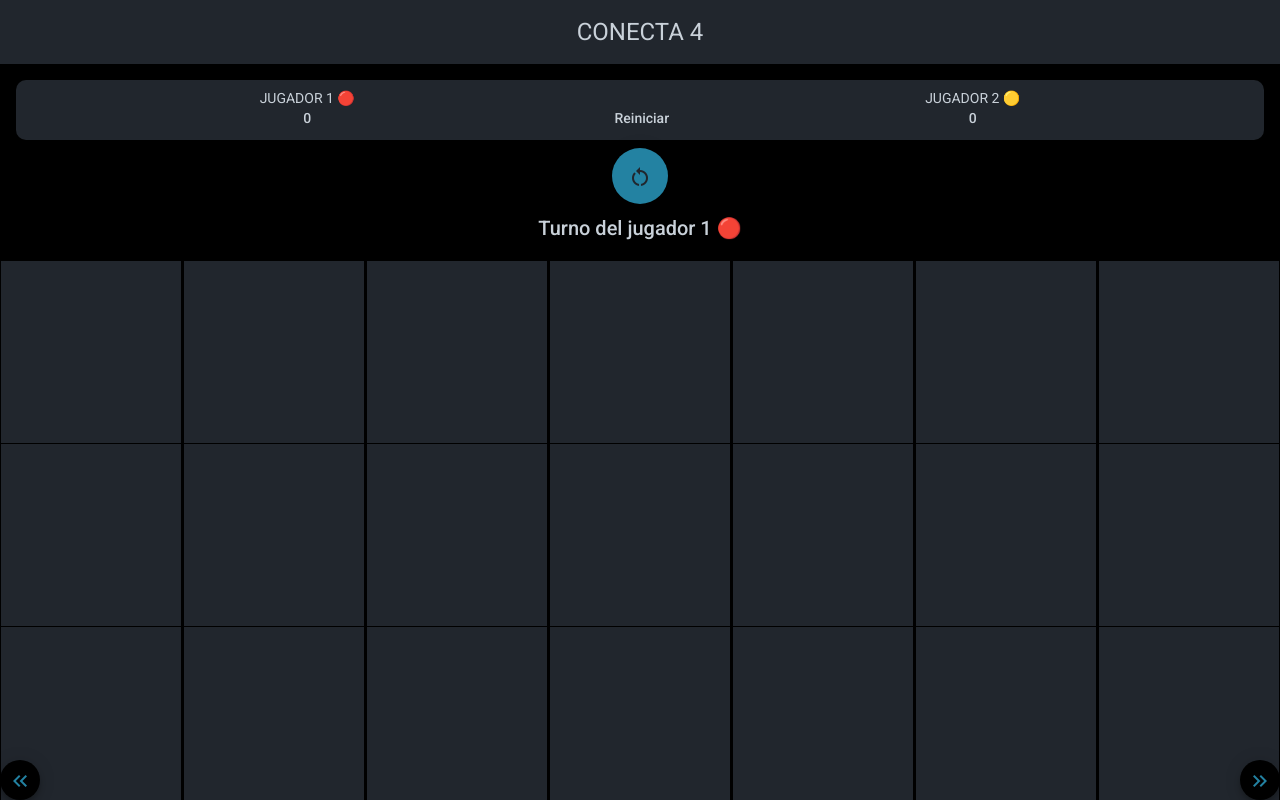
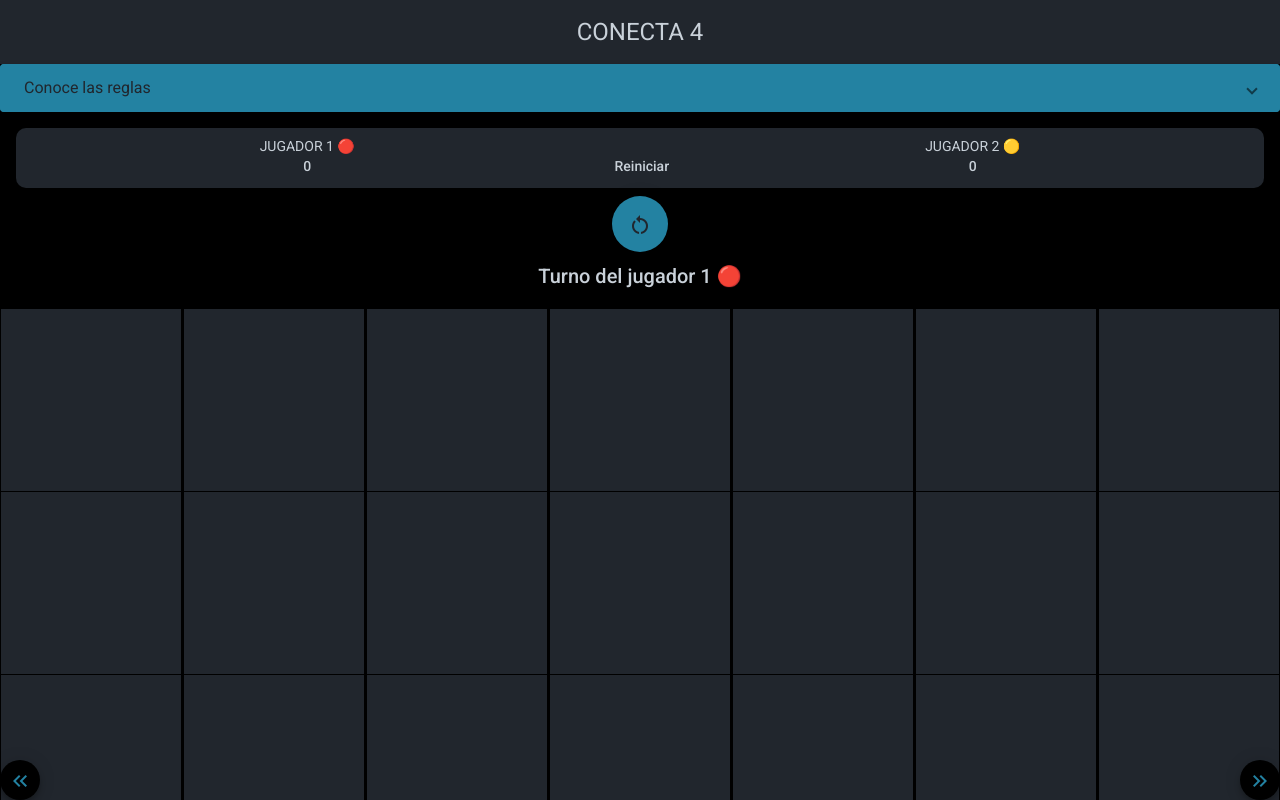
Before and after one commit to bridgecrew-perf6/memo-game, an Angular app: page /conecta in a window 1280 px wide. Shown: the top 800 px of the page. Built offline with nearby package versions, Linux system fonts and the light colour scheme.

Commit message:
se agrego reglas al conecta cuatro

```diff
--- a/src/app/app.component.ts
+++ b/src/app/app.component.ts
@@ -1,14 +1,23 @@
-
-import { Component } from '@angular/core';
-
+import { Component, OnInit } from '@angular/core';
+import { SwUpdate } from '@angular/service-worker';
 
 @Component({
   selector: 'app-root',
   templateUrl: './app.component.html',
   styleUrls: ['./app.component.scss'],
 })
-export class AppComponent{
+export class AppComponent implements OnInit{
 
-  constructor() {}
+  constructor(private swUpdate: SwUpdate) {}
 
+  ngOnInit() {
+    if (this.swUpdate.isEnabled) {
+      this.swUpdate.available.subscribe(() => {
+        if (confirm('Se modificaron los datos.. ¿Desea recargarlos?')) {
+          window.location.reload();
+        }
+      });
+    }
+
+  }
 }
--- a/src/app/conecta-cuatro/conecta-cuatro.component.html
+++ b/src/app/conecta-cuatro/conecta-cuatro.component.html
@@ -1,6 +1,27 @@
 <header>
     <h1 class="titulo">Conecta 4</h1>
-  </header>
+</header>
+
+<mat-expansion-panel class="reglasContainer">
+    <mat-expansion-panel-header>
+        <mat-panel-title style="font-size: 16px;">
+          Conoce las reglas
+        </mat-panel-title>
+      </mat-expansion-panel-header>
+      <h2>Desarrollo del juego</h2>
+      <p>Por turnos, los jugadores deben introducir una ficha en la columna que prefieran, siempre que no esté completa, y ésta caerá a la posición más baja</p>
+      <h2>Fin del juego</h2>
+      <p>Gana la ronda el primer jugador que consiga alinear cuatro de sus fichas en horizontal, vertical o diagonal.</p>
+      <p>Si todas las columnas están llenas pero nadie ha conseguido alinear cuatro de sus fichas, hay empate y debe reinicar el juego con el boton.</p>
+</mat-expansion-panel>
+
+
+
+
+
+
+
+
 <section class="resultado">
     <mat-card class="titulo" *ngIf="numerosDeJugadas<43; else juegoTerminado">
         <div class="contadorPuntos">
@@ -29,6 +50,6 @@
 
 <section *ngIf="ganadorEncontrado!=0" class="resultadoFinal">
     <mat-card class="titulo">
-        <h2> Gano del jugador {{ganadorEncontrado}} {{ganadorEncontrado | fichas}} </h2>
+        <h2> Gano el jugador {{ganadorEncontrado}} {{ganadorEncontrado | fichas}} </h2>
     </mat-card>
 </section>
--- a/src/app/conecta-cuatro/conecta-cuatro.component.scss
+++ b/src/app/conecta-cuatro/conecta-cuatro.component.scss
@@ -12,6 +12,20 @@ $color-texto: #c9d1d9;
     box-sizing: border-box;
     font-size: 2em;
 }
+
+.reglasContainer, mat-expansion-panel-header, mat-panel-title{
+    background-color: $btn-color-fondo;
+    color: $color-fondo-secundario;
+    text-align: center;
+}
+
+@media (hover: none){
+    .mat-expansion-panel:not(.mat-expanded):not([aria-disabled=true]) .mat-expansion-panel-header:hover {
+        background:$btn-color-fondo;
+        color: $color-fondo-secundario;
+    }
+}
+
 
 .resultado{
     background-color: $color-fondo-principal;
--- a/src/app/conecta-cuatro/conecta-cuatro.component.ts
+++ b/src/app/conecta-cuatro/conecta-cuatro.component.ts
@@ -13,7 +13,9 @@ export class ConectaCuatroComponent implements OnInit {
   usuarioActivo: number = 1;
   numerosDeJugadas: number = 1;
   ganadorEncontrado: number = 0;
-  resultados: number[] = [0,0,0]
+  resultados: number[] = [0,0,0];
+
+  panelOpenState = false;
 
   constructor(private snackBar: MatSnackBar) { }
 
--- a/src/app/conecta-cuatro/conecta-cuatro.module.ts
+++ b/src/app/conecta-cuatro/conecta-cuatro.module.ts
@@ -9,6 +9,7 @@ import {MatButtonModule} from '@angular/material/button';
 import {MatIconModule} from '@angular/material/icon';
 import {MatDividerModule} from '@angular/material/divider';
 import {MatChipsModule} from '@angular/material/chips';
+import {MatExpansionModule} from '@angular/material/expansion';
 
 
 @NgModule({
@@ -24,7 +25,8 @@ import {MatChipsModule} from '@angular/material/chips';
     MatButtonModule,
     MatIconModule,
     MatDividerModule,
-    MatChipsModule
+    MatChipsModule,
+    MatExpansionModule
   ]
 })
 export class ConectaCuatroModule { }
```
